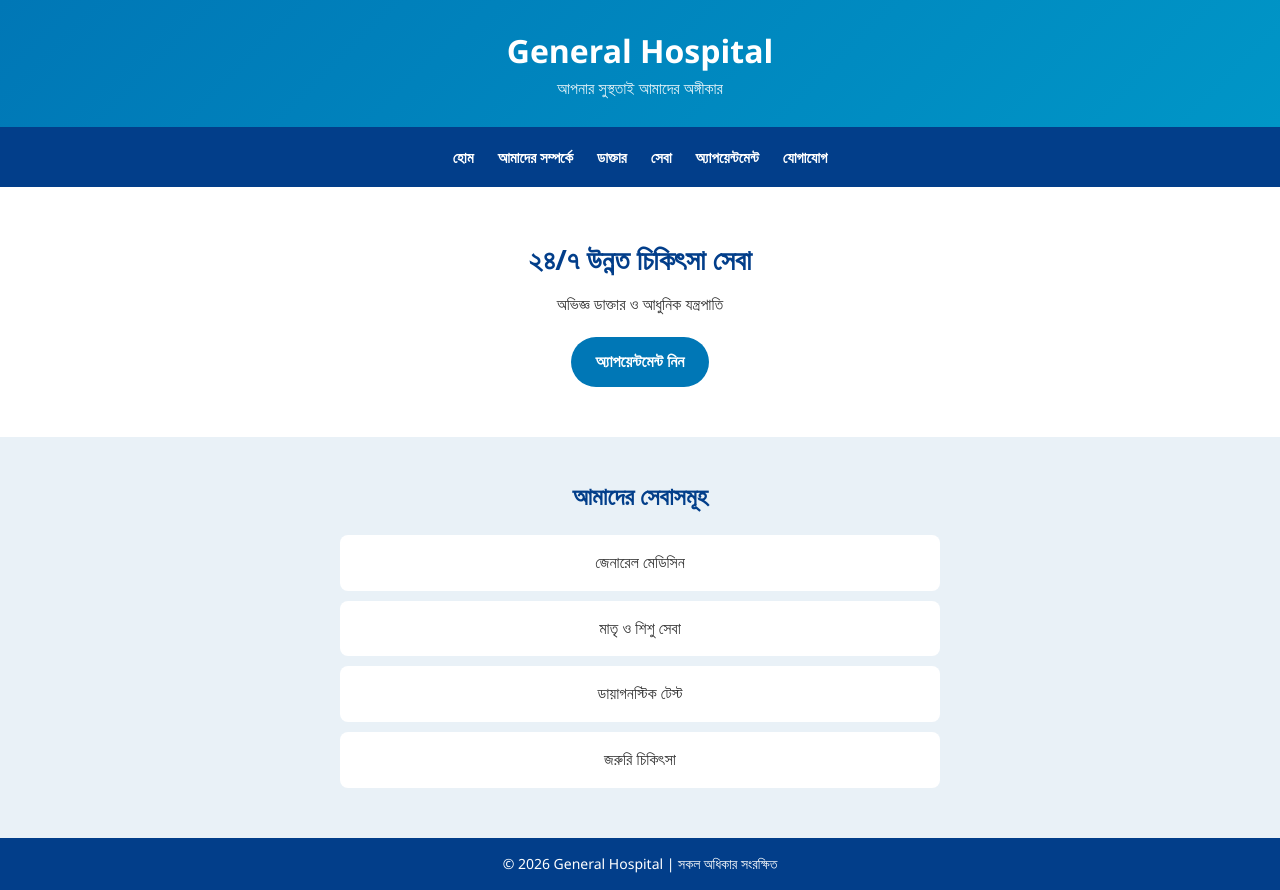
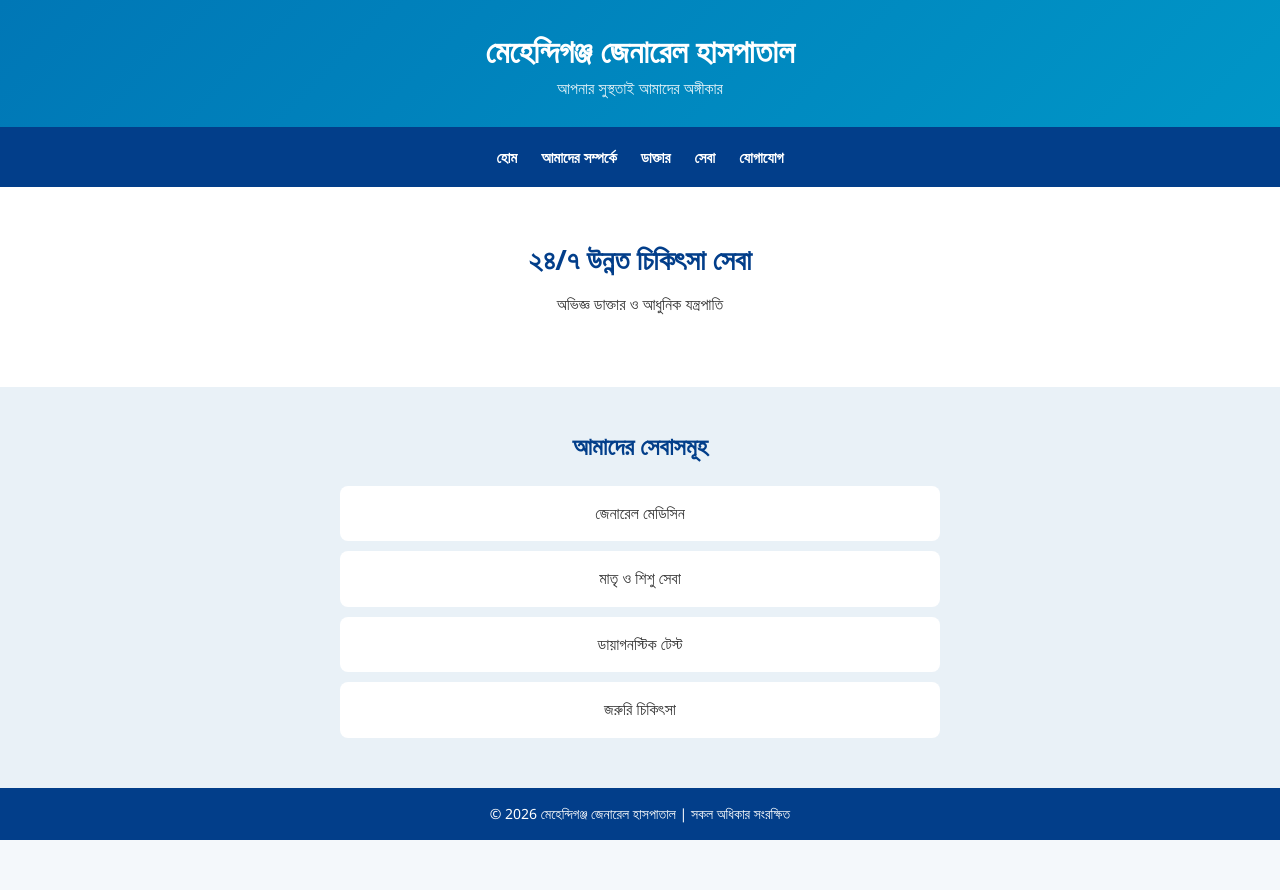
Before and after one commit to mehendiganjgeneralhospital/hospital-website, a plain HTML site: page index.html in a window 1280 px wide. After the commit the page ends 840 px from the top, so only its background shows below. Drawn offline with Linux system fonts and the light colour scheme.

Commit message:
Update index.html

```diff
--- a/index.html
+++ b/index.html
@@ -2,14 +2,14 @@
 <html lang="bn">
 <head>
     <meta charset="UTF-8">
-    <title>General Hospital</title>
+    <title>মেহেন্দিগঞ্জ জেনারেল হাসপাতাল</title>
     <link rel="stylesheet" href="style.css">
 </head>
 <body>
 
 <!-- Header -->
 <header>
-    <h1>General Hospital</h1>
+    <h1>মেহেন্দিগঞ্জ জেনারেল হাসপাতাল</h1>
     <p>আপনার সুস্থতাই আমাদের অঙ্গীকার</p>
 </header>
 
@@ -19,7 +19,6 @@
     <a href="about.html">আমাদের সম্পর্কে</a>
     <a href="doctors.html">ডাক্তার</a>
     <a href="services.html">সেবা</a>
-    <a href="appointment.html">অ্যাপয়েন্টমেন্ট</a>
     <a href="contact.html">যোগাযোগ</a>
 </nav>
 
@@ -27,7 +26,6 @@
 <section class="hero">
     <h2>২৪/৭ উন্নত চিকিৎসা সেবা</h2>
     <p>অভিজ্ঞ ডাক্তার ও আধুনিক যন্ত্রপাতি</p>
-    <a class="btn" href="appointment.html">অ্যাপয়েন্টমেন্ট নিন</a>
 </section>
 
 <!-- Services -->
@@ -43,7 +41,7 @@
 
 <!-- Footer -->
 <footer>
-    <p>© 2026 General Hospital | সকল অধিকার সংরক্ষিত</p>
+    <p>© 2026 মেহেন্দিগঞ্জ জেনারেল হাসপাতাল | সকল অধিকার সংরক্ষিত</p>
 </footer>
 
 </body>
```
